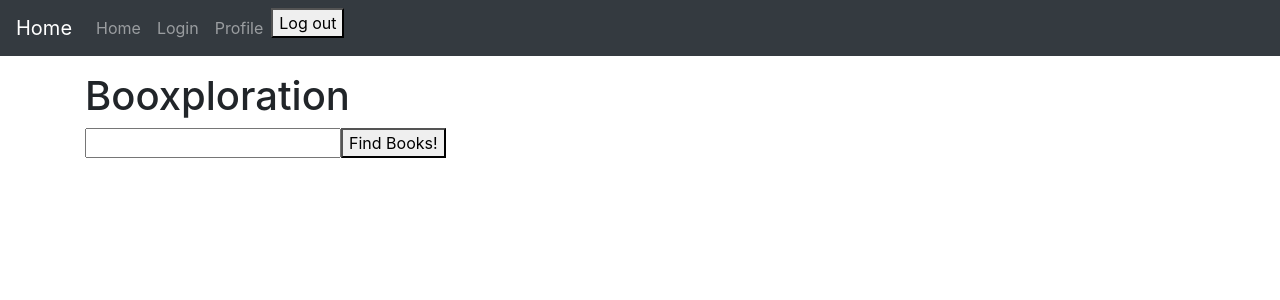
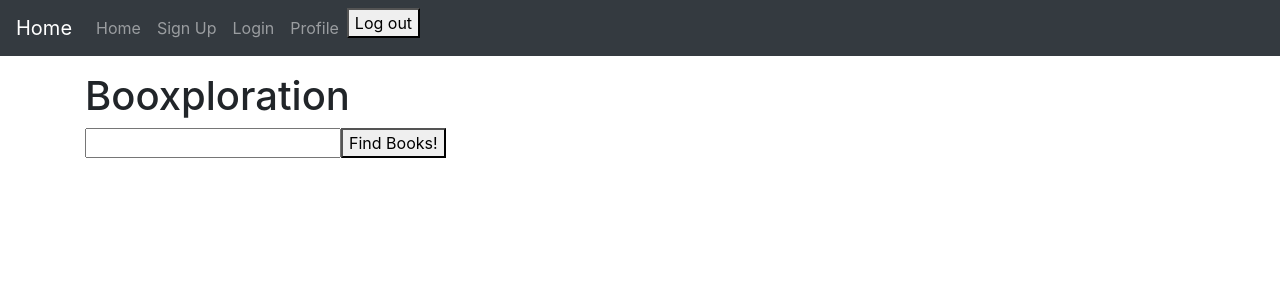
Before and after one commit to lind1125/Project_4_frontend, a React (Create React App) app: page / in a window 1280 px wide. Shown: the top 300 px of the page. Built offline with nearby package versions, Linux system fonts and the light colour scheme.

Commit message:
added link to sign up form in navbar

```diff
--- a/src/components/common/Layout.js
+++ b/src/components/common/Layout.js
@@ -26,6 +26,9 @@
           <Link to={"/home"} className="nav-link">Home</Link>
         </li>
         <li className="nav-item">
+          <Link to={"/signup"} className="nav-link">Sign Up</Link>
+        </li>
+        <li className="nav-item">
           <Link to={"/login"} className="nav-link">Login</Link>
         </li>
         <li className="nav-item">
```
